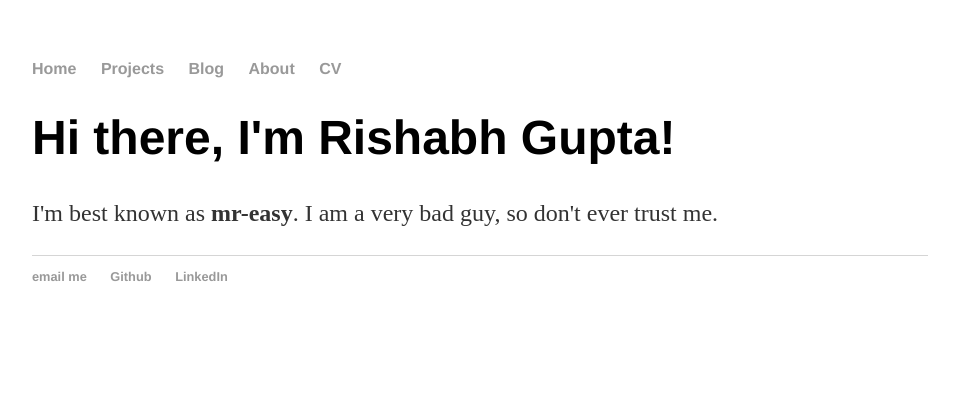
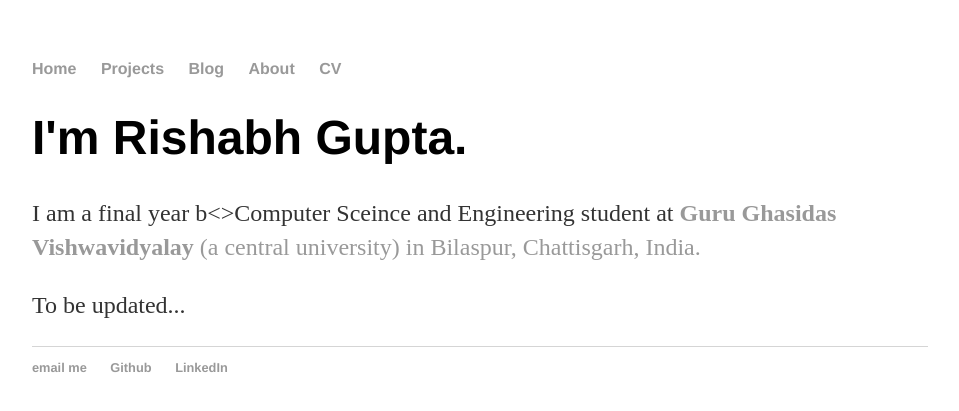
Before and after one commit to mr-easy/mreasy.github.io, a Jekyll site: the page built from about.html, in a window 1280 px wide. Shown: the top 411 px of the page, without its empty margins (160-1119 px from the left). Built offline with Jekyll 4.4.1, drawn with Linux system fonts in a browser that asks for light colours.

Commit message:
Update about.html

```diff
--- a/about.html
+++ b/about.html
@@ -3,6 +3,9 @@ layout: default
 title: About Rishabh Gupta
 ---
 <div class="blurb">
-	<h1>Hi there, I'm Rishabh Gupta!</h1>
-	<p>I'm best known as <b>mr-easy</b>. I am a very bad guy, so don't ever trust me. </p>
+	<h1>I'm Rishabh Gupta.</h1>
+	<p>I am a final year b<>Computer Sceince and Engineering</b> student at
+	<b><a href="https://en.wikipedia.org/wiki/Guru_Ghasidas_Vishwavidyalaya">Guru Ghasidas Vishwavidyalay<a></b>
+	(a central university) in Bilaspur, Chattisgarh, India.</p>
+	<p>To be updated...</p>
 </div><!-- /.blurb -->
```
